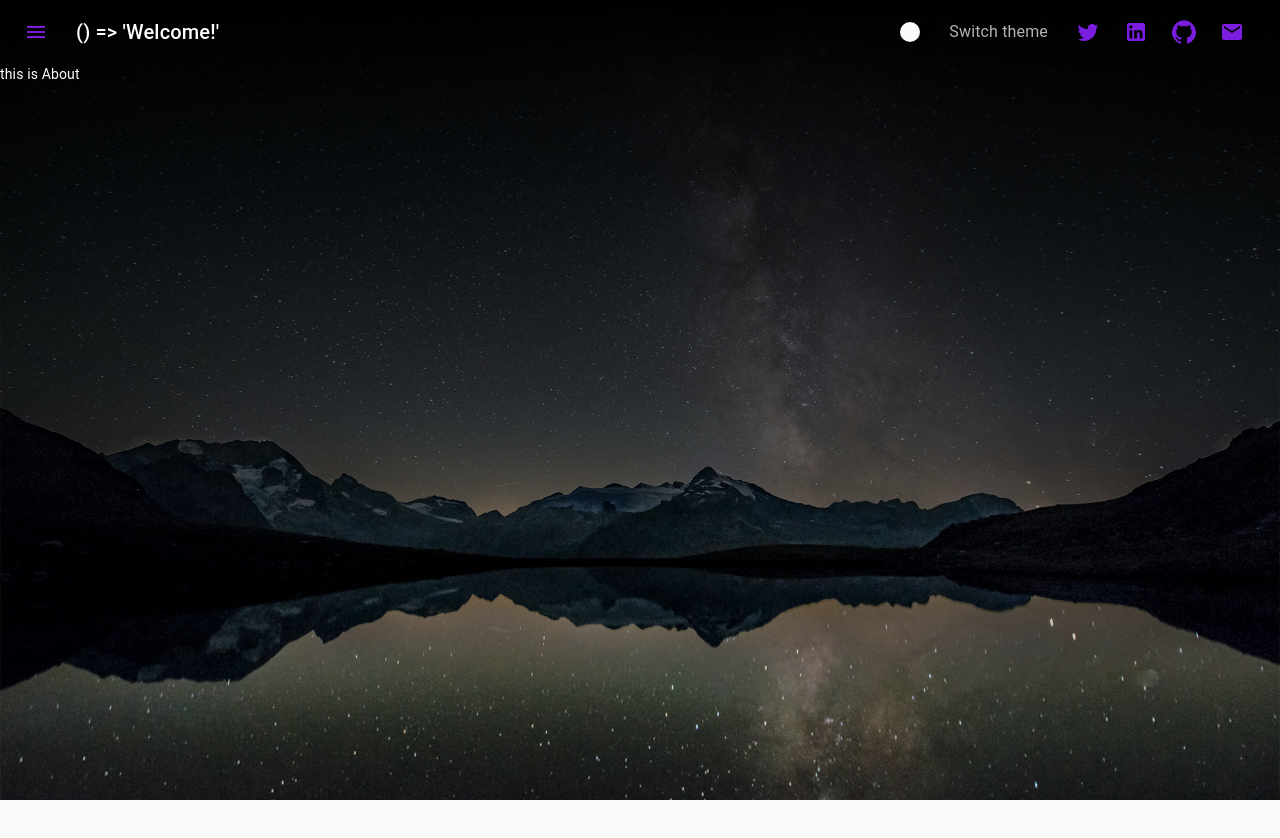
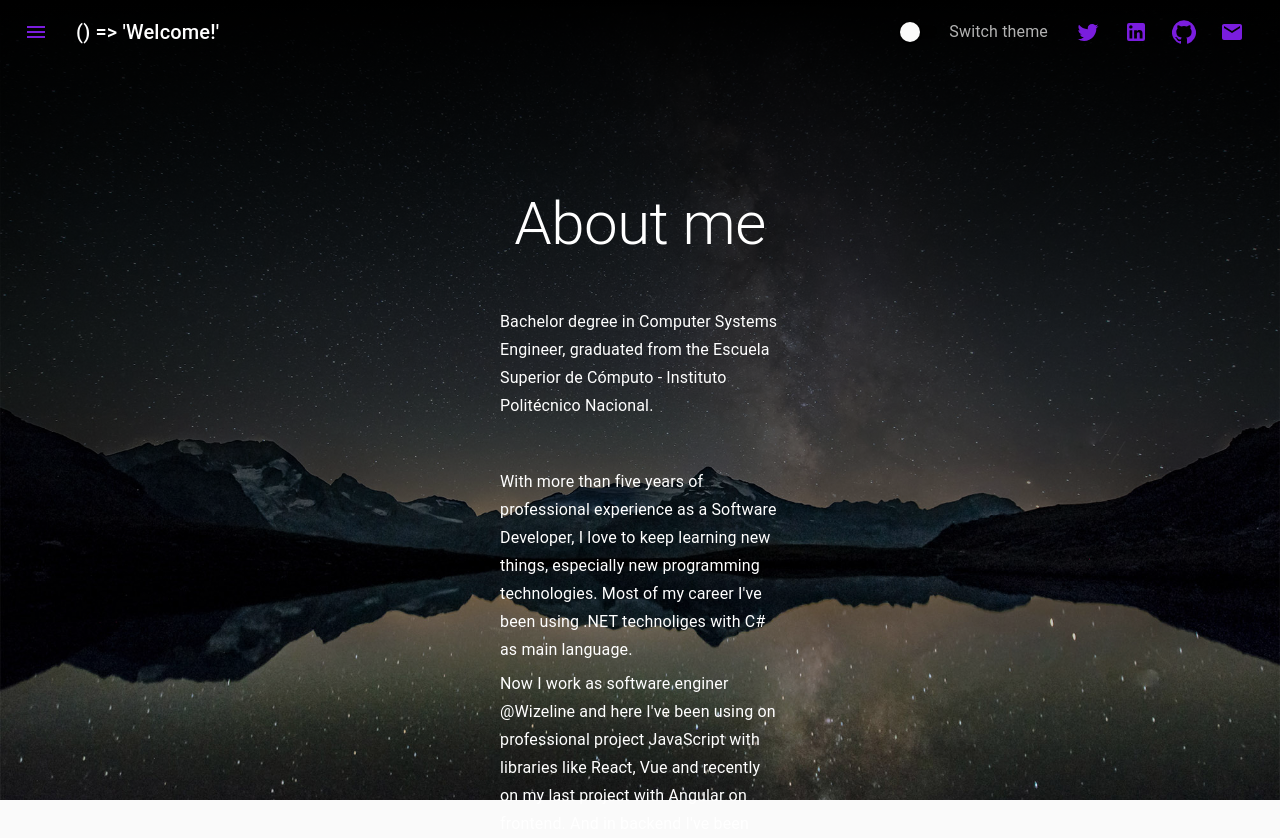
Before and after one commit to Jesusfer2575/about.me, a React (Create React App) app: page /about in a window 1280 px wide. Shown: the top 838 px of the page. Before the commit the page ends 800 px from the top, so only its background shows below. Built offline with nearby package versions, Linux system fonts and the light colour scheme.

Commit message:
About page finished ver. 1

```diff
--- a/src/components/Avatar/Avatar.component.tsx
+++ b/src/components/Avatar/Avatar.component.tsx
@@ -37,7 +37,7 @@ const AvatarComponent: React.FC = () => {
               @Wizeline
             </Link>
             {`. Software Engineer who loves all the related stuff with computer science.
-            Currently considering myself a Fullstack developer.
+            I consider myself a Fullstack developer.
             I'm a React fan so this is why this site is built on that technology.
             Also, I'm TypeScript/Unit tester enthusiastic and competitive programmer amateur.`}
           </Typography>
--- a/src/pages/About/About.component.tsx
+++ b/src/pages/About/About.component.tsx
@@ -1,7 +1,78 @@
-import React from 'react';
+import React, { MouseEvent } from 'react';
+import Grid from '@material-ui/core/Grid';
+import Typography from '@material-ui/core/Typography';
+import Link from '@material-ui/core/Link';
+
+import { useStyles } from './About.styles';
 
 const About: React.FC = () => {
-  return <> this is About </>;
+  const classes = useStyles();
+  const redirectToIdom = (event: MouseEvent<HTMLAnchorElement>) => {
+    event.preventDefault();
+    window.open('https://www.idom.com/es/');
+  };
+  const redirectToWizeline = (event: MouseEvent<HTMLAnchorElement>) => {
+    event.preventDefault();
+    window.open('https://www.wizeline.com/');
+  };
+
+  return (
+    <Grid className={classes.root} container spacing={0} direction="column" alignItems="center" justify="center">
+      <Grid item xs={12}>
+        <div className={classes.section1}>
+          <Typography variant="h2">About me</Typography>
+        </div>
+      </Grid>
+      <Grid item xs={12}>
+        <div className={classes.section2}>
+          <Typography variant="subtitle1" gutterBottom>
+            {`Bachelor degree in Computer Systems Engineer, graduated from the Escuela Superior de Cómputo -
+            Instituto Politécnico Nacional.`}
+          </Typography>
+        </div>
+      </Grid>
+      <Grid item xs={12}>
+        <div className={classes.section2}>
+          <Typography variant="subtitle1" gutterBottom>
+            {`With more than five years of professional experience as a Software Developer,
+            I love to keep learning new things, especially new programming technologies.
+            Most of my career I've been using .NET technoliges with C# as main language.`}
+          </Typography>
+          <Typography variant="subtitle1" gutterBottom>
+            {`Now I work as software enginer `}
+            <Link href="https://www.wizeline.com/" onClick={redirectToWizeline} color="inherit">
+              @Wizeline
+            </Link>
+            {` and here I've been using on professional project JavaScript with libraries
+            like React, Vue and recently on my last project with Angular on frontend.
+            And in backend I've been using NodeJs with some other technologies, using GraphlQL
+            to build API's, TypeScript with TypeGraphQL and TypeORM`}
+          </Typography>
+        </div>
+      </Grid>
+      <Grid item xs={12}>
+        <div className={classes.section2}>
+          <Typography variant="subtitle1" gutterBottom>
+            {`I have worked for `}
+            <Link onClick={redirectToIdom} color="inherit">
+              @Idom Ingeniería
+            </Link>
+            {` as IT Consultant having client from government dependencies as the Secretaría de Economía.
+            Previously I worked as Systems Analyst in Telcel developing on .NET technologies.`}
+          </Typography>
+        </div>
+      </Grid>
+      <Grid item xs={12}>
+        <div className={classes.section2}>
+          <Typography variant="subtitle1" gutterBottom>
+            {`On my free time, I loves to solve competitive programming problems (Codechef, COJ,
+              Codeforces, etc.), I do have a study group in wizeline CDMX which consists of
+              solve this kind of problems every Friday.`}
+          </Typography>
+        </div>
+      </Grid>
+    </Grid>
+  );
 };
 
 export default About;
--- /dev/null
+++ b/src/pages/About/About.styles.ts
@@ -0,0 +1,49 @@
+import styled from 'styled-components';
+import { makeStyles, createStyles, Theme } from '@material-ui/core/styles';
+
+export const useStyles = makeStyles((theme: Theme) =>
+  createStyles({
+    root: {
+      minHeight: '50vh',
+      [theme.breakpoints.up('lg')]: {
+        paddingTop: 100,
+      },
+    },
+    small: {
+      width: theme.spacing(3),
+      height: theme.spacing(3),
+    },
+    large: {
+      width: theme.spacing(27),
+      height: theme.spacing(27),
+      boxShadow: `0 0 0 3px ${theme.palette.primary.main}`,
+    },
+    section1: {
+      margin: theme.spacing(3, 2),
+      [theme.breakpoints.up('lg')]: {
+        marginLeft: 500,
+        marginRight: 500,
+      },
+    },
+    section2: {
+      margin: theme.spacing(3),
+      [theme.breakpoints.up('lg')]: {
+        marginLeft: 500,
+        marginRight: 500,
+      },
+    },
+    section3: {
+      margin: theme.spacing(1),
+      [theme.breakpoints.up('lg')]: {
+        marginLeft: 500,
+        marginRight: 500,
+      },
+    },
+  })
+);
+
+export const DividerHr = styled.hr`
+  width: 50%;
+  margin: 20px auto;
+  border-top: 1px solid rgba(255, 255, 255, 0.14);
+`;
```
